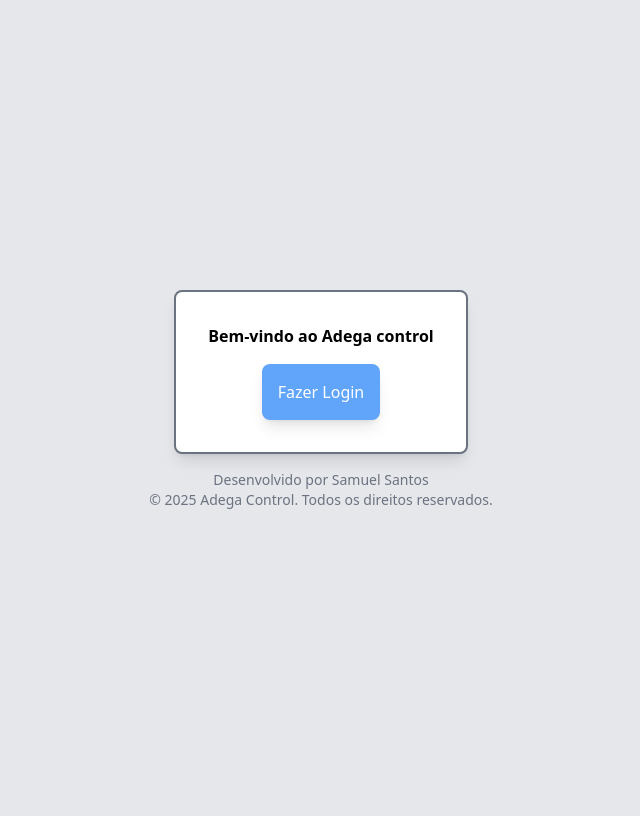
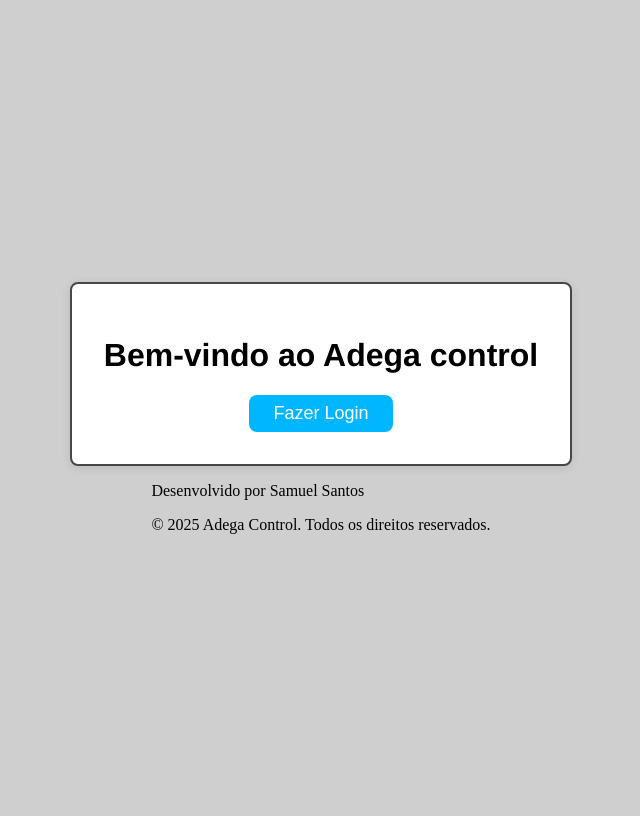
Before and after one commit to SamuelSantosALC/Crud, a PHP site: page / in a window 1280 px wide. Shown: the whole page, without its empty margins (319-959 px from the left). Before the commit the page ends 509 px from the top, so only its background shows below. Run offline with PHP 8.4, Linux system fonts and the light colour scheme; the visitor is signed in with stand-in values (Sample User, id 1); some libraries are stand-ins or nearby versions.

Commit message:
12/06/25 08:11
Removida algumas estilizações em tailwind e adicionadas em css padrão.

```diff
--- a/index.php
+++ b/index.php
@@ -6,12 +6,12 @@ include_once 'conexao.php';
 <head>
     <meta charset="UTF-8">
     <title>Página Inicial</title>
-    <script src="https://cdn.tailwindcss.com"></script>
+    <link rel="stylesheet" href="style_index.css">
 </head>
-<body class="bg-gray-200 flex flex-col items-center justify-center relative h-screen">
-    <div class="bg-white rounded-lg shadow-lg text-center p-8 z-10 border-gray-500 border-2 space-y-4">
-        <h1 class="font-bold text-1x">Bem-vindo ao Adega control</h1>
-        <button onclick="window.location.href='login.php'" class="bg-blue-400 hover:bg-blue-600 transition rounded-lg shadow-lg text-center p-4 text-white">Fazer Login</button>
+<body id="index_page">
+    <div id="index_content">
+        <h1 id="welcome">Bem-vindo ao Adega control</h1>
+        <button onclick="window.location.href='login.php'" id="button" class="bg-blue-400 hover:bg-blue-600 transition rounded-lg shadow-lg text-center p-4 text-white">Fazer Login</button>
     </div>
     <footer class="text-center text-gray-500 text-sm mt-4 z-10 position top-400, bottom-, left-0, right-" >
         <p>Desenvolvido por Samuel Santos</p>
--- a/login.php
+++ b/login.php
@@ -24,7 +24,7 @@ if ($_SERVER['REQUEST_METHOD'] === 'POST') {
 <html>
 <head>
     <title>Login Admin</title>
-    <script src="https://cdn.tailwindcss.com"></script>
+
     <script src="https://unpkg.com/lucide@latest"></script>
 </head>
 <body>
--- /dev/null
+++ b/style_index.css
@@ -0,0 +1,36 @@
+#index_page {
+    background-color: rgb(207, 207, 207);
+    display: flex;
+    flex-direction: column;
+    align-items: center;
+    justify-content: center;
+    height: 100vh;
+}
+#index_content {
+    background-color: white;
+    border-radius: 0.5rem;
+    box-shadow: 0 2px 10px rgba(0, 0, 0, 0.1);
+    padding: 2rem;
+    border: 2px solid rgb(71, 71, 71);
+    display: flex;
+    flex-direction: column;
+    align-items: center;
+    justify-content: center;
+    font-weight: bold;
+    font-family:'Franklin Gothic Medium', 'Arial Narrow', Arial, sans-serif;
+}
+#welcome {
+    font-weight: bold;
+    font-size: 2rem;
+}
+#button {
+    background: #00b7ff;
+    color: white;
+    padding: 0.5rem 1.5rem;
+    font-size: large;
+    border: none;
+    cursor: pointer;
+    border-radius: 0.5rem;}
+#button:hover {
+    background: #0182b9;
+}
```
